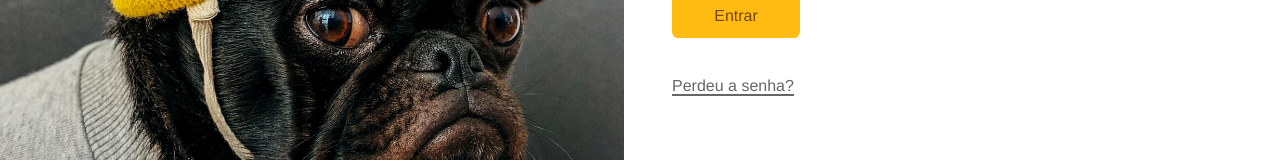
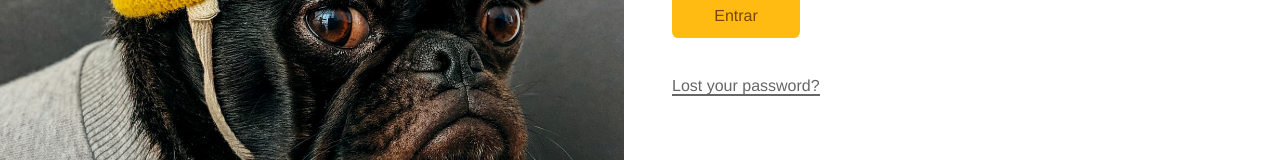
Before and after one commit to andersonflima/origamid-dogs, a React (Vite) app: page /login in a window 1280 px wide. Shown: the part 497-657 px from the top of the page. Built offline with nearby package versions, Linux system fonts and the light colour scheme.

Commit message:
:bug: fix(src/Components/Login/LoginForm.jsx): lost password
update lost password redirect

```diff
--- a/src/Components/Login/LoginForm.jsx
+++ b/src/Components/Login/LoginForm.jsx
@@ -33,10 +33,10 @@ const LoginForm = () => {
         ) : (
           <Button>Entrar</Button>
         )}
-        <Error error={error && "Dados incorretos."} />
+        <Error error={error && "Invalid credentials."} />
       </form>
-      <Link className={styles.perdeu} to="/login/perdeu">
-        Perdeu a senha?
+      <Link className={styles.perdeu} to="/login/lost">
+        Lost your password?
       </Link>
       <div className={styles.cadastro}>
         <h2 className={styles.subtitle}>Cadastre-se</h2>
```
